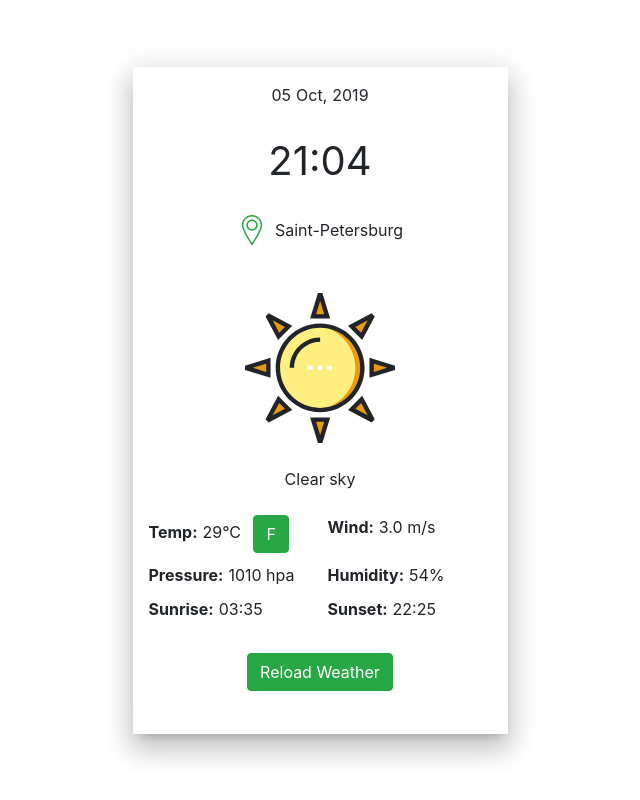
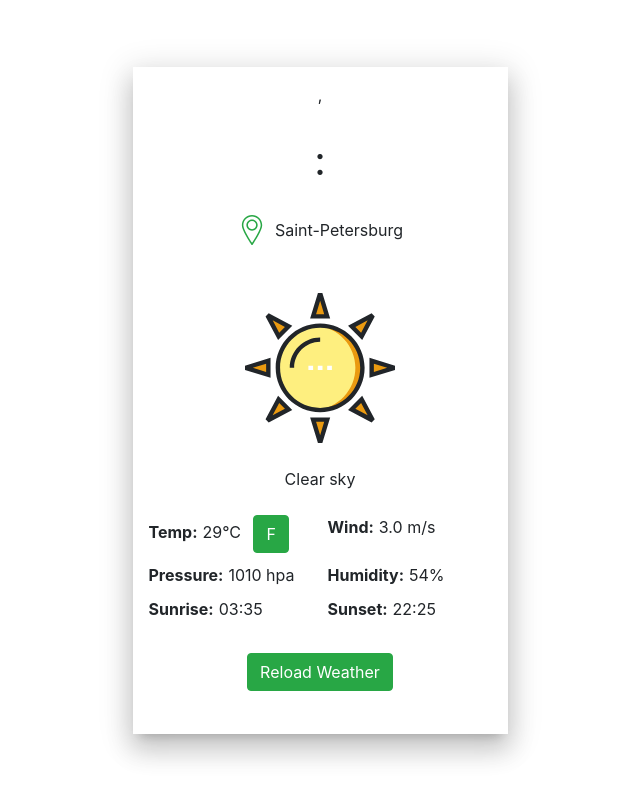
Before and after one commit to nat-davydova/weather-app, a website: page src/pug/index.pug in a window 1280 px wide. Shown: the whole page, without its empty margins (320-960 px from the left). Drawn offline with nearby package versions, Linux system fonts and the light colour scheme; files that its build step writes are made by us from their sources.

Commit message:
Date/Time: placeholders removed

```diff
--- a/src/pug/includes/blocks/date-time.pug
+++ b/src/pug/includes/blocks/date-time.pug
@@ -4,11 +4,11 @@
 
         //date block
         .date.d-flex.justify-content-center
-            .date__item.date__day 05
-            .date__item.date__month Oct
-            .date__item.date__year 2019
+            .date__item.date__day
+            .date__item.date__month
+            .date__item.date__year
 
         //time block
         .time.d-flex.justify-content-center.mt-2.mt-sm-4
-            .time__item.time__hour 21
-            .time__item.time__minutes 04
+            .time__item.time__hour
+            .time__item.time__minutes
```
Also changed, not shown: build/index.html.
